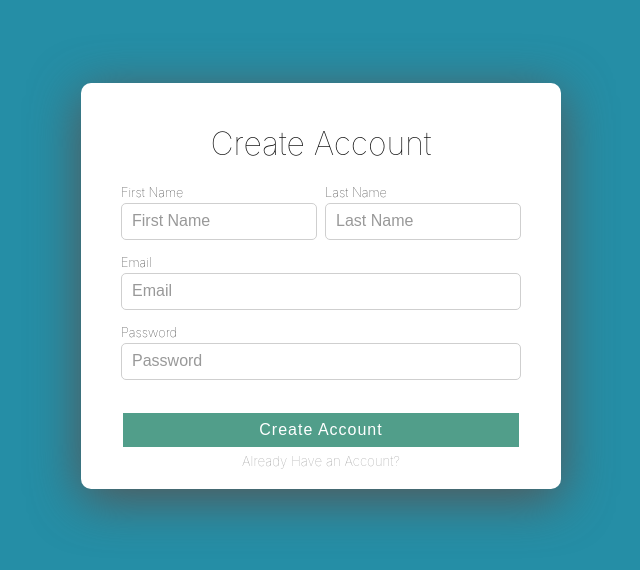
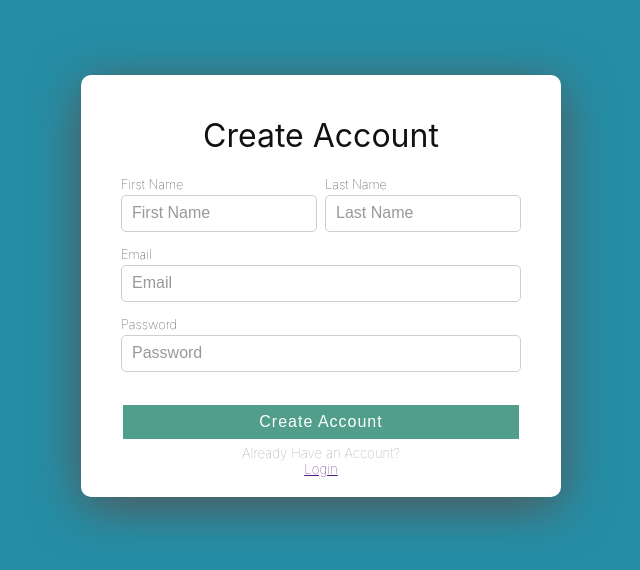
Before and after one commit to heatherhern/Vandy-Music-Player, a React (Create React App) app in the folder client/: page / in a window 1280 px wide. Shown: the part 114-684 px from the top of the page, without its empty margins (319-959 px from the left). Built offline with nearby package versions, Linux system fonts and the light colour scheme.

Commit message:
Little changes to Create Account Form
Little changes to Create Account Form

```diff
--- a/client/public/index.html
+++ b/client/public/index.html
@@ -24,7 +24,7 @@
       work correctly both with client-side routing and a non-root public URL.
       Learn how to configure a non-root public URL by running `npm run build`.
     -->
-    <title>React App</title>
+    <title>Vandy Music Player</title>
   </head>
   <body>
     <noscript>You need to enable JavaScript to run this app.</noscript>
--- a/client/src/App.css
+++ b/client/src/App.css
@@ -129,3 +129,7 @@ input.error {
   color: #999;
   font-weight: lighter;
 }
+
+.headerTitle {
+  font-weight: bold;
+}
--- a/client/src/App.js
+++ b/client/src/App.js
@@ -92,7 +92,9 @@ class App extends Component {
     return (
       <div className="wrapper">
         <div className="form-wrapper">
+          <div className="headerTitle">
           <h1>Create Account</h1>
+          </div>
           <form onSubmit={this.handleSubmit} noValidate>
             <div className="firstName">
               <label htmlFor="firstName">First Name</label>
@@ -153,6 +155,7 @@ class App extends Component {
             <div className="createAccount">
               <button type="submit">Create Account</button>
               <small>Already Have an Account?</small>
+              <small><a href="" class="active">Login</a></small>
             </div>
           </form>
         </div>
```
